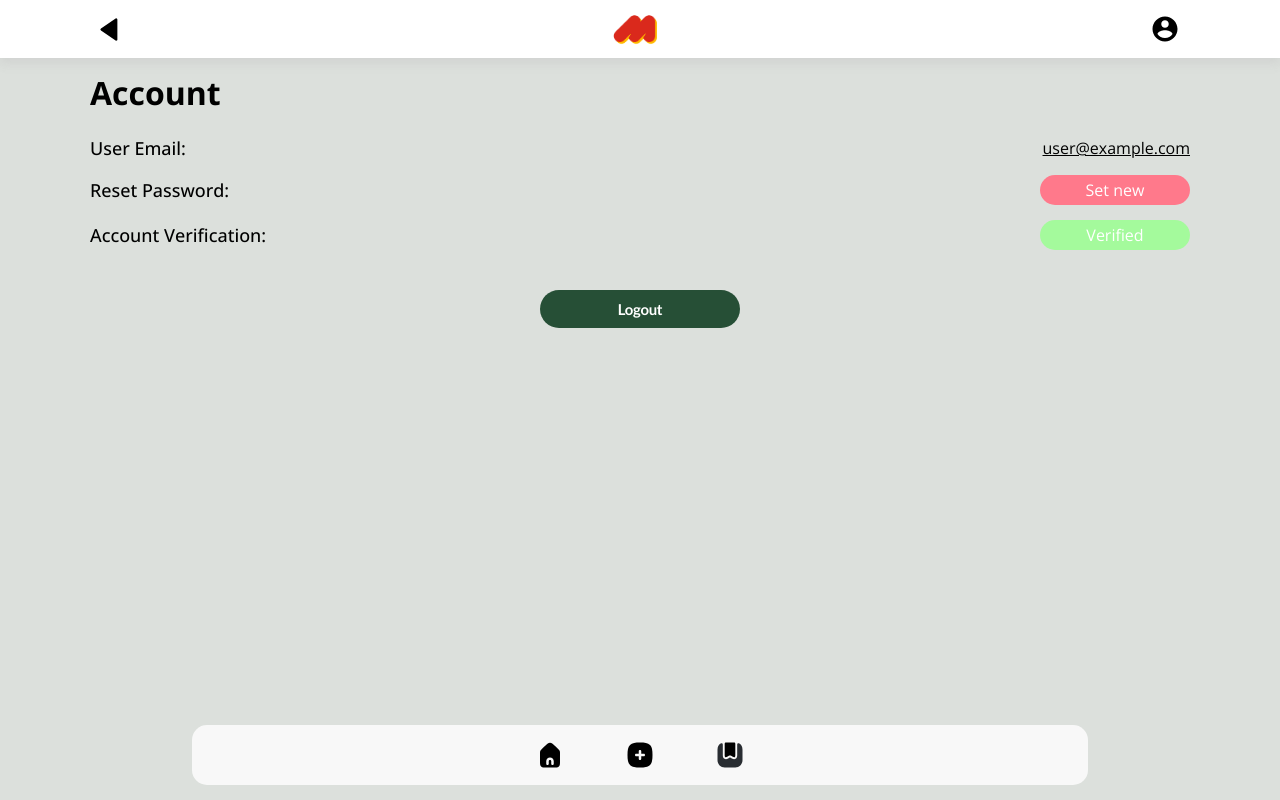
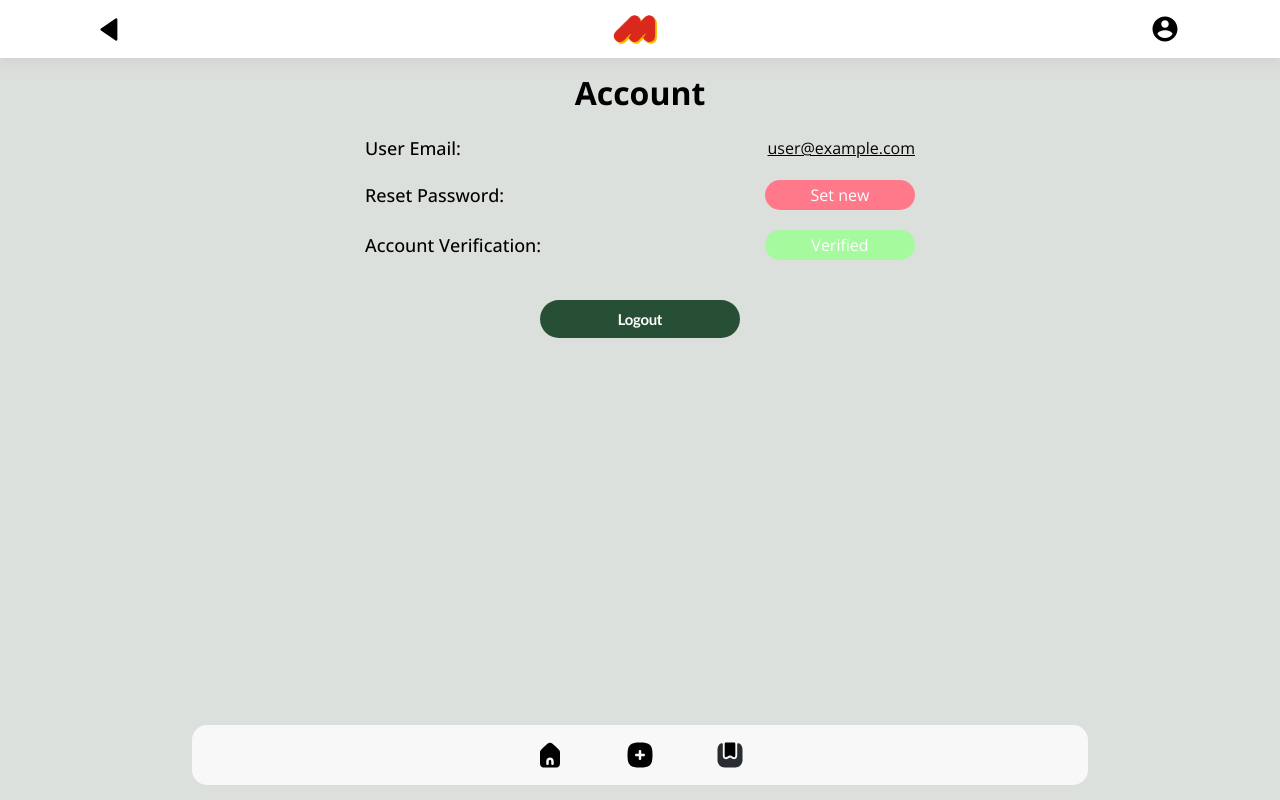
Before and after one commit to wdcreate/memorize, a React (Create React App) app: page /account in a window 1280 px wide. Built offline with nearby package versions, Linux system fonts and the light colour scheme; no server answers; the database is empty; sample sign-in values are in the browser's storage.

Commit message:
small fix

```diff
--- a/src/pages/AccountPage.js
+++ b/src/pages/AccountPage.js
@@ -1,4 +1,4 @@
-import React, {useState, useEffect} from "react";
+import React, { useState, useEffect } from "react";
 import { useNavigate } from "react-router-dom";
 import { UserAuth } from "../context/AuthContext";
 import "./styles/AccountPage.scss";
@@ -6,8 +6,8 @@ import "./styles/AccountPage.scss";
 const Account = () => {
   const { user, logout, triggerResetEmail, verifyEmail } = UserAuth();
   const navigate = useNavigate();
-  const [notify, setNotify] = useState('');
-  const [color, setColor] = useState('');
+  const [notify, setNotify] = useState("");
+  const [color, setColor] = useState("");
   const handleLogout = async () => {
     try {
       await logout();
@@ -16,31 +16,33 @@ const Account = () => {
       console.log(e.message);
     }
   };
-  const notificationStyle = {background : `${color}`}
-  const ver = ()=>{
-    setNotify('Please check email')
-    setColor('green')
-    verifyEmail()
-  }
-  const resetEmail = ()=>{
-    setNotify('Please check email')
-    setColor('green')
-    triggerResetEmail()
-  }
+  const notificationStyle = { background: `${color}` };
+  const ver = () => {
+    setNotify("Please check email");
+    setColor("green");
+    verifyEmail();
+  };
+  const resetEmail = () => {
+    setNotify("Please check email");
+    setColor("green");
+    triggerResetEmail();
+  };
   useEffect(() => {
-    if(!user.emailVerified){
-      setNotify('Please verify your account')
-      setColor('red')
+    if (!user.emailVerified) {
+      setNotify("Please verify your account");
+      setColor("red");
     }
   }, []);
 
-
   return (
-    <div>
-      {notify ?
-      <div className="notification" style={notificationStyle}>
-        <span>{notify}</span>
-      </div> : ''}
+    <div className="accountpage">
+      {notify ? (
+        <div className="notification" style={notificationStyle}>
+          <span>{notify}</span>
+        </div>
+      ) : (
+        ""
+      )}
       <h1>Account</h1>
       <div className="account-settings">
         <span>User Email:</span>
@@ -64,7 +66,9 @@ const Account = () => {
           </button>
         )}
       </div>
-      <button className="logout-btn" onClick={handleLogout}>Logout</button>
+      <button className="logout-btn" onClick={handleLogout}>
+        Logout
+      </button>
     </div>
   );
 };
--- a/src/pages/styles/AccountPage.scss
+++ b/src/pages/styles/AccountPage.scss
@@ -1,10 +1,17 @@
 @import"../../_variables.scss";
 @import"../../_mixin.scss";
+.accountpage{
+  h1{
+    text-align: center;
+  }
+}
 .account-settings {
   display: flex;
   justify-content: space-between;
   align-items: center;
-  margin-bottom: 15px;
+  max-width: 550px;
+  margin: 0 auto;
+  margin-bottom: 20px;
   span {
     font-size: 18px;
     font-weight: 500;
--- a/src/pages/styles/SavedPage.scss
+++ b/src/pages/styles/SavedPage.scss
@@ -21,6 +21,7 @@
   display: flex;
   justify-content: space-between;
   align-items: flex-end;
+  margin: 10px 0;
   .filter {
     margin-left: 15px;
     margin-right: 10px;
@@ -37,7 +38,7 @@
       -ms-border-radius: 10px;
       -o-border-radius: 10px;
       padding: 0 10px;
-      option{
+      option {
         text-transform: lowercase;
       }
     }
@@ -73,6 +74,7 @@
   background: #fff;
   padding: 3px;
 }
+
 .saved-list {
   display: grid;
   grid-template-columns: 1fr 1fr 1fr;
@@ -80,8 +82,30 @@
   row-gap: 20px;
   padding-top: 20px;
   padding-bottom: 50px;
+  @media (max-width: 980px) {
+    grid-template-columns: 1fr 1fr;
 }
+@media (max-width: 480px) {
+  grid-template-columns: 1fr;
+}
+
+}/*
+.saved-list{
+  width:500px;
+  height:500px;
+  padding:20px;
+  overflow-y: scroll;
+  margin: 0 auto;
+
+  &.saved-card:hover + .saved-card{
+    margin-top:0;
+  }
+  &.saved-card:nth-of-type(1){
+    margin-top:0;
+  }
+}*/
 .saved-card {
+  //margin-top: -75px;
   @include border-radius;
   border: 1px solid $MAINCOLOR;
   height: 200px;
@@ -93,6 +117,12 @@
   &:hover {
     border: 3px solid $MAINCOLOR;
     box-shadow: none;
+   /* &.saved-card{
+      margin: 0;
+    }
+  }
+  &:nth-of-type(1){
+    margin-top:0;*/
   }
   .top-sec {
     color: #fff;
@@ -234,15 +264,7 @@
   right: 0;
 }
 
-@media (max-width: 980px) {
-  .saved-list {
-    grid-template-columns: 1fr 1fr;
-  }
-}
 @media (max-width: 480px) {
-  .saved-list {
-    grid-template-columns: 1fr;
-  }
   .saved-nav {
     .filter {
       margin-left: 5px;
```
